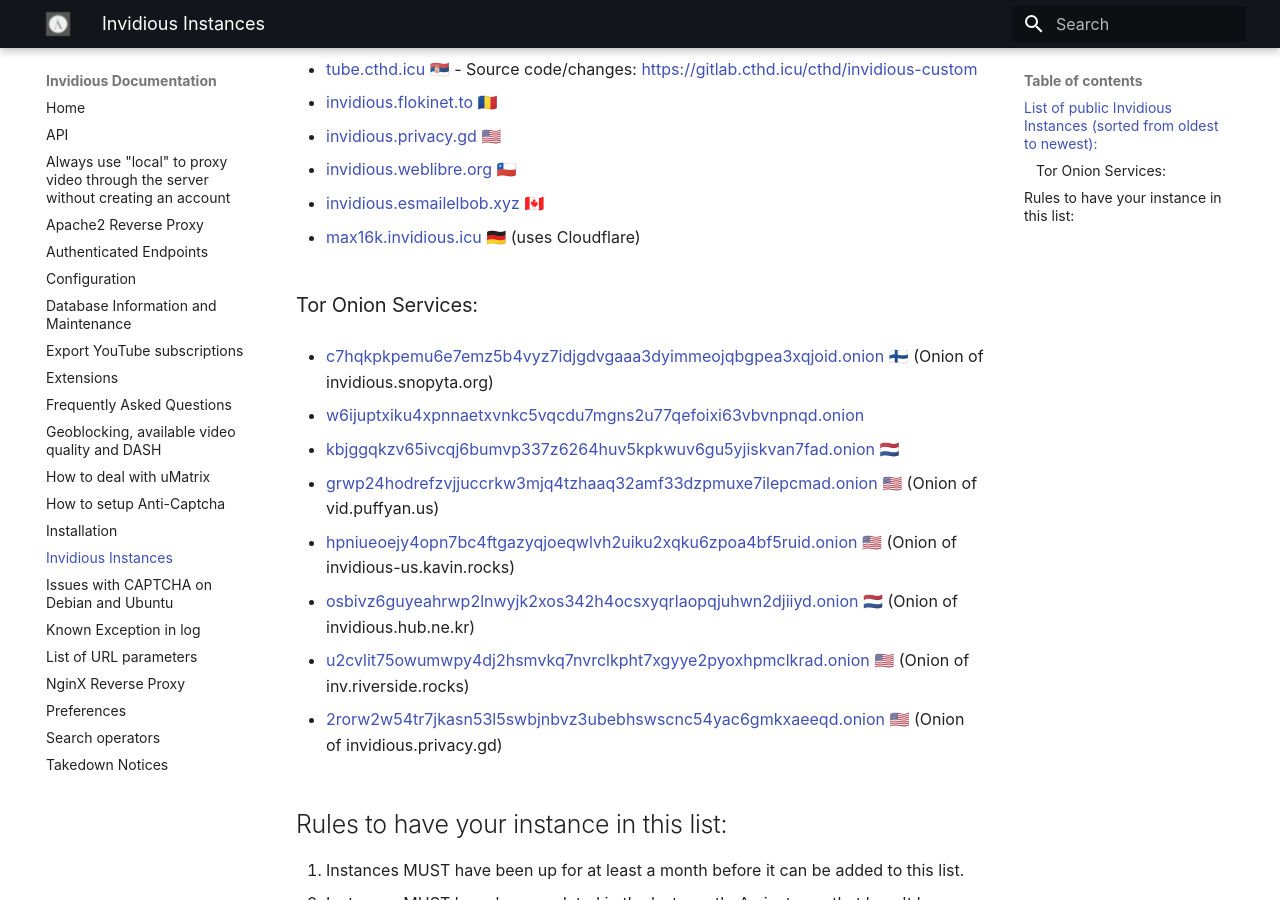
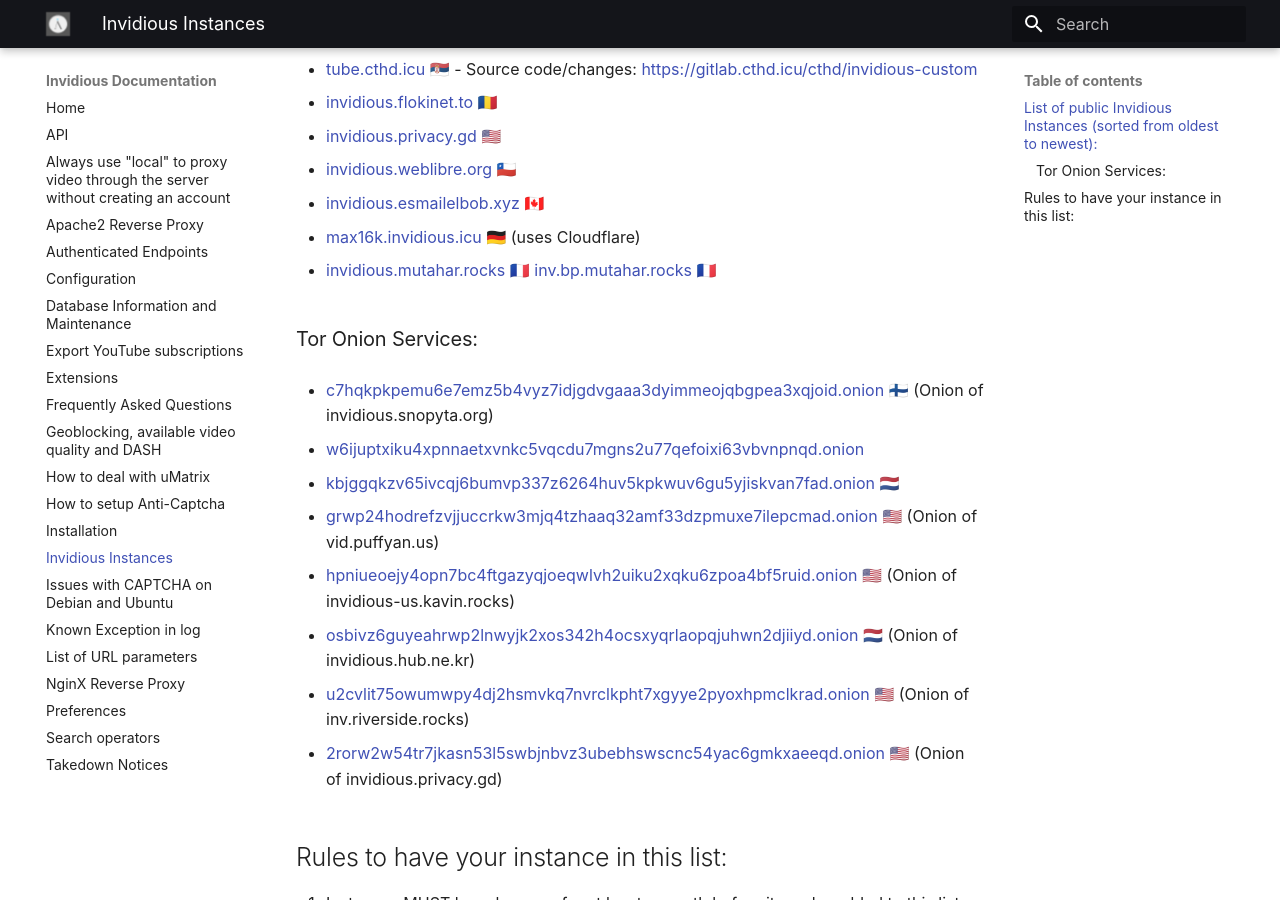
Before and after one commit to iv-org/documentation, an MkDocs documentation site: the page built from docs/Invidious-Instances.md, in a window 1280 px wide and 900 px high, scrolled down 812 px. Built offline with MkDocs 1.6.1 and Material for MkDocs 9.7.7, drawn with Linux system fonts in a browser that asks for light colours.

Commit message:
Add invidious.mutahar.rocks and inv.bp.mutahar.rocks

```diff
--- a/docs/Invidious-Instances.md
+++ b/docs/Invidious-Instances.md
@@ -40,6 +40,9 @@
 
 * [max16k.invidious.icu](https://max16k.invidious.icu) 🇩🇪 (uses Cloudflare)
 
+* [invidious.mutahar.rocks](https://invidious.mutahar.rocks) 🇫🇷 [inv.bp.mutahar.rocks](https://inv.bp.mutahar.rocks) 🇫🇷
+
+
 ### Tor Onion Services:
 * [c7hqkpkpemu6e7emz5b4vyz7idjgdvgaaa3dyimmeojqbgpea3xqjoid.onion](http://c7hqkpkpemu6e7emz5b4vyz7idjgdvgaaa3dyimmeojqbgpea3xqjoid.onion) 🇫🇮 (Onion of invidious.snopyta.org)
 
```
